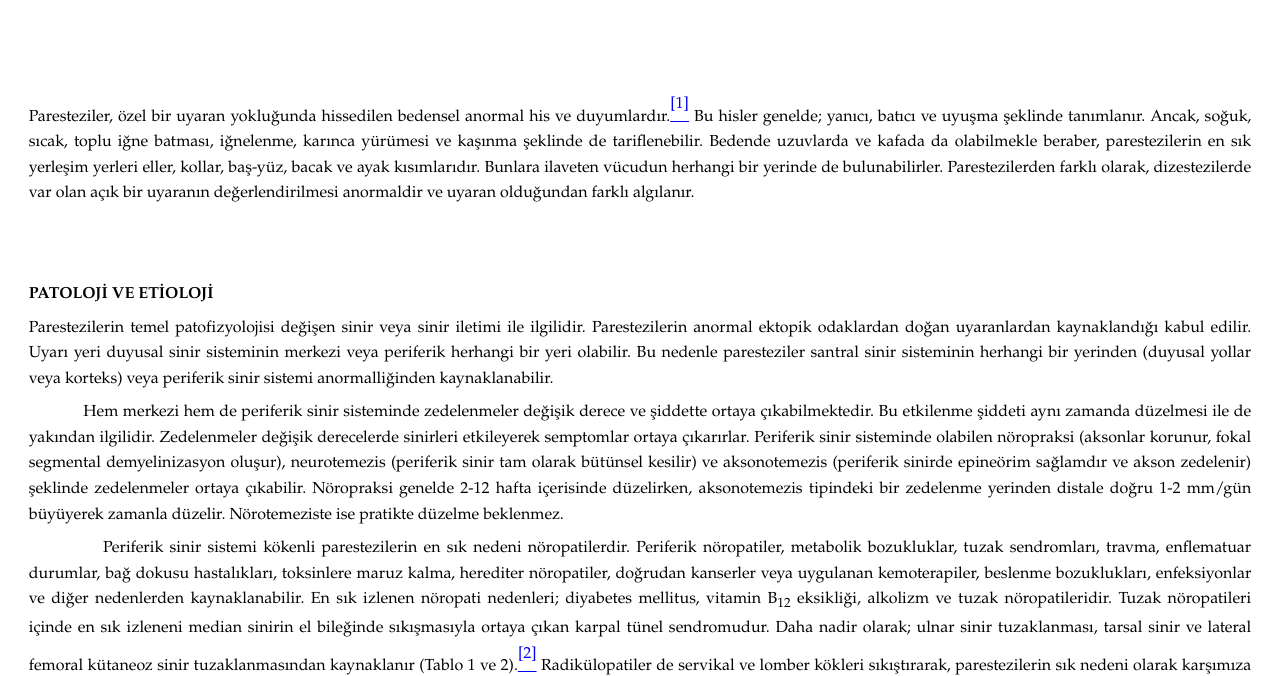
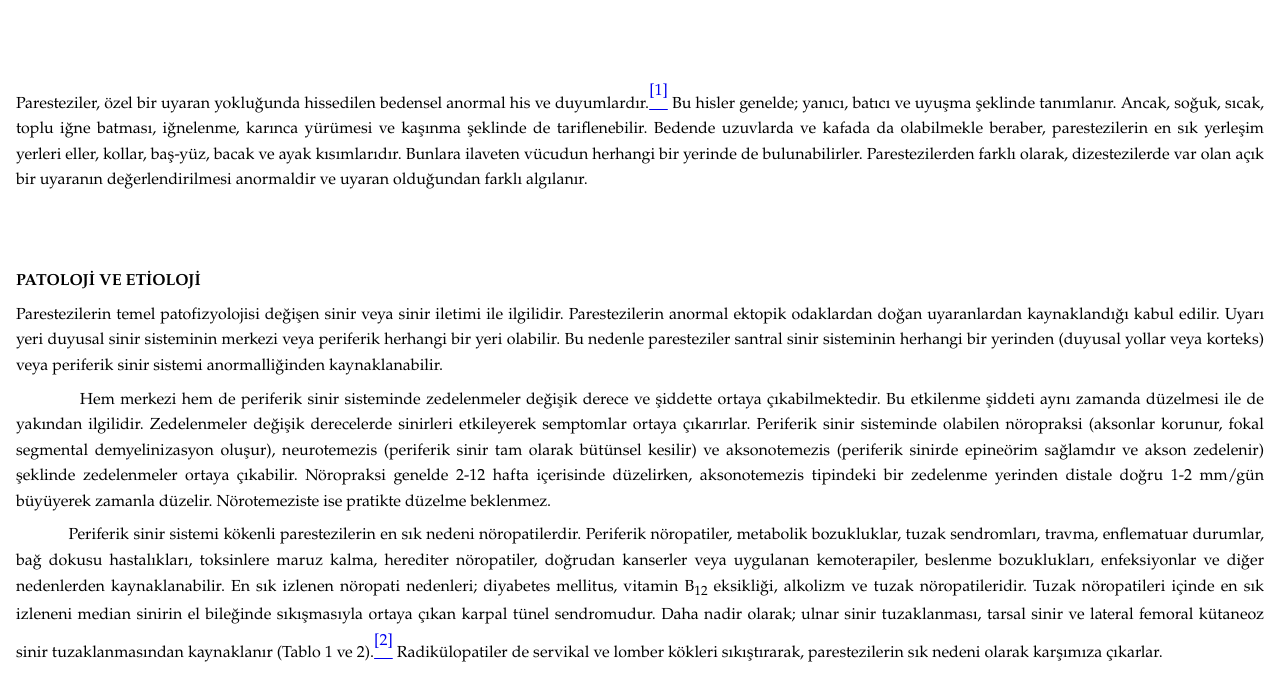
Before and after one commit to semihg444/web_site, a plain HTML site: page index.html in a window 1280 px wide. Shown: the part 206-882 px from the top of the page. Drawn offline with Linux system fonts and the light colour scheme.

Commit message:
Add files via upload

```diff
--- a/index.html
+++ b/index.html
@@ -13,24 +13,26 @@ xmlns="http://www.w3.org/TR/REC-html40">
 <meta name=Generator content="Microsoft Word 15">
 <meta name=Originator content="Microsoft Word 15">
   <style>
-    html {
-      box-sizing: border-box;
-      font-size: calc(1rem + 1vw);
+    body {
+      font-family: 'Palatino Linotype', serif;
+      line-height: 1.6;
+      margin: 1em;
+      padding: 0;
+      font-size: 1rem;
+      background-color: #fff;
+      color: #000;
     }
-
-    body {
-      margin: 0;
-      padding: 1em;
-      font-family: sans-serif;
-      line-height: 1.6;
+    h2 {
+      margin-top: 2em;
+      font-weight: bold;
     }
-
-    * {
-      box-sizing: inherit;
-    }
-
     p {
       margin-bottom: 1em;
+      text-align: justify;
+    }
+    sub {
+      vertical-align: sub;
+      font-size: smaller;
     }
   </style>
 
```
